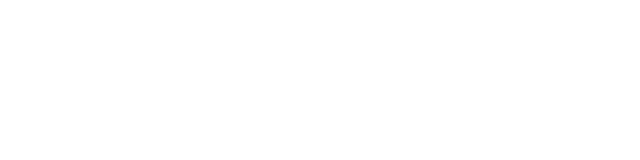
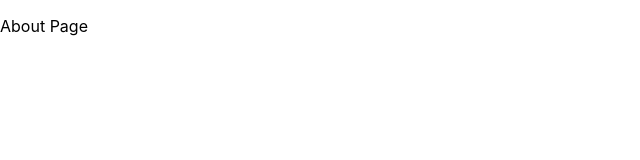
Before and after one commit to dgilbert-quickstart/react-demo-app-v2, a React (Create React App) app in the folder react-demo-app-v02/: page /#/about in a window 1280 px wide. Before the commit this address had no page. Shown: the top 160 px of the page, without its empty margins (0-640 px from the left). Built offline with nearby package versions, Linux system fonts and the light colour scheme.

Commit message:
update react demo app 2 - create-react-app, yarn, vite

```diff
--- a/react-demo-app-v02/src/App.js
+++ b/react-demo-app-v02/src/App.js
@@ -2,6 +2,7 @@
 import {HashRouter, Routes, Route} from "react-router-dom"
 //-- Hashrouter - used with GitHub pages
 import Home from "./components/Home";
+import About from "./components/About";
 
 function App() {
 
@@ -9,7 +10,8 @@
     <>
       <HashRouter>
        <Routes>
-        <Route path="/" element={<Home/>}/>
+          <Route path="/" element={<Home/>}/>
+          <Route path="/about" element={<About/>}/>
        </Routes>
      </HashRouter>
     </>
--- /dev/null
+++ b/react-demo-app-v02/src/components/About.js
@@ -0,0 +1,10 @@
+function About()
+{
+    return (
+        <>
+            <p>About Page</p>
+        </>
+    )
+}
+
+export default About;
```
